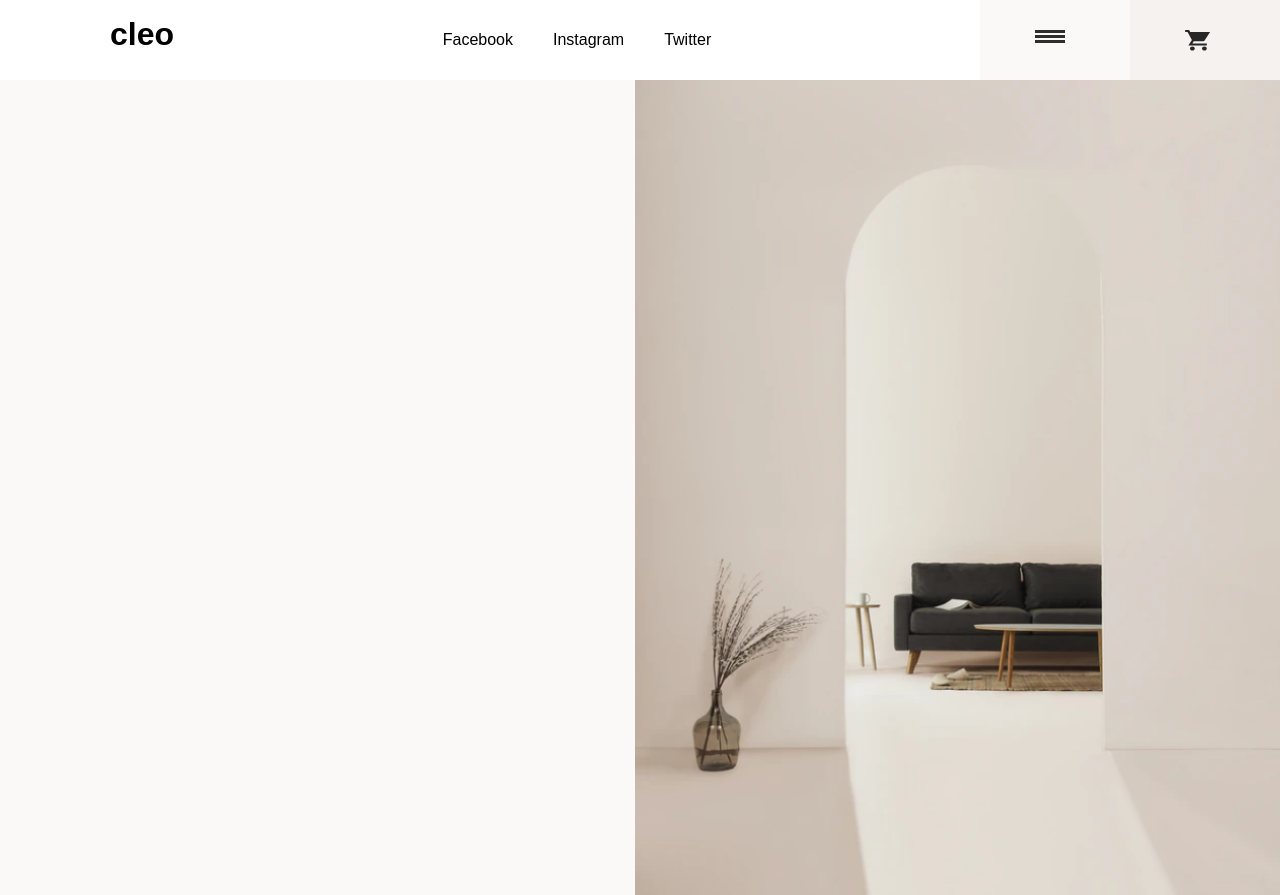
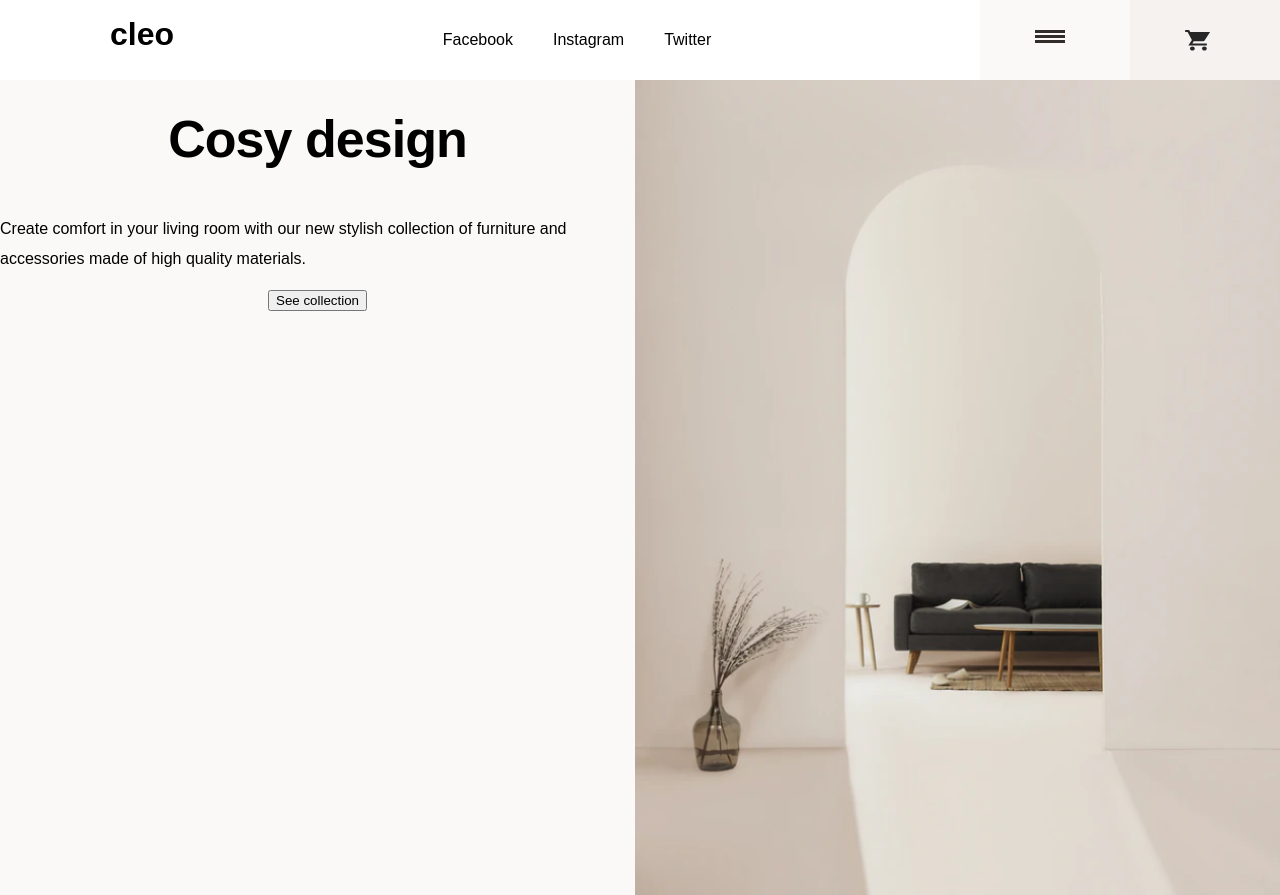
Before and after one commit to Kovalova22/website-for-furniture-design, a React (Create React App) app: page / in a window 1280 px wide. Built offline with nearby package versions, Linux system fonts and the light colour scheme.

Commit message:
add text

```diff
--- a/src/App.scss
+++ b/src/App.scss
@@ -4,3 +4,7 @@ body {
   font-family: 'Montserrat', sans-serif;
   background-color: $primary-color;
 }
+.main {
+  display: flex;
+  justify-content: space-between;
+}
--- a/src/App.tsx
+++ b/src/App.tsx
@@ -8,8 +8,10 @@ function App() {
   return (
     <div className="App">
       <Header />
-      <MainText />
-      <MainPicture />
+      <div className="main">
+        <MainText />
+        <MainPicture />
+      </div>
     </div>
   );
 }
--- a/src/components/main/main-text/main-text.module.scss
+++ b/src/components/main/main-text/main-text.module.scss
@@ -0,0 +1,18 @@
+@import '../../../styles//vars.scss';
+
+.container {
+  display: flex;
+  flex-direction: column;
+  align-items: center;
+  h1 {
+    font-weight: 600;
+    font-size: 52px;
+    line-height: 48px;
+    letter-spacing: -0.95px;
+  }
+  p {
+    font-weight: 500;
+    font-size: 16px;
+    line-height: 30px;
+  }
+}
--- a/src/components/main/main-text/main-text.tsx
+++ b/src/components/main/main-text/main-text.tsx
@@ -1,5 +1,16 @@
 import React from 'react';
 
+import styles from './main-text.module.scss';
+
 export default function MainText() {
-  return <div></div>;
+  return (
+    <div className={styles.container}>
+      <h1>Cosy design</h1>
+      <p>
+        Create comfort in your living room with our new stylish collection of furniture and
+        accessories made of high quality materials.
+      </p>
+      <button>See collection</button>
+    </div>
+  );
 }
```
